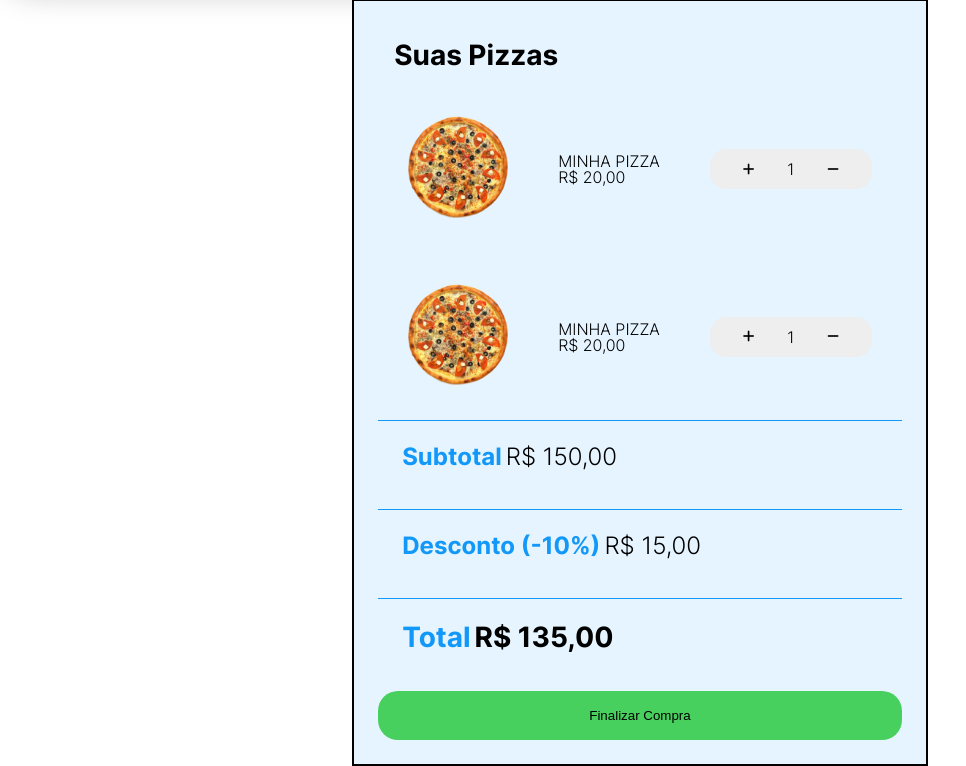
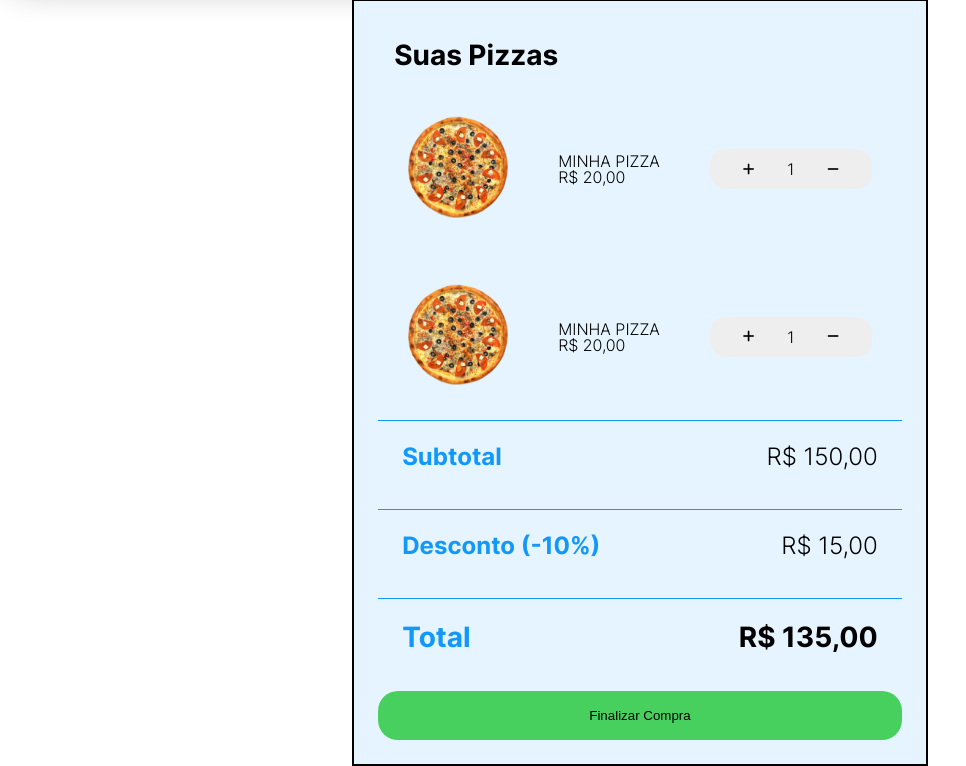
Before and after one commit to Yurinunes22/prjPizzaria, a PHP site: page / in a window 1280 px wide. Shown: the part 3063-3829 px from the top of the page, without its empty margins (0-966 px from the left). Run offline with PHP 8.4, Linux system fonts and the light colour scheme; some libraries are stand-ins or nearby versions.

Commit message:
ajuste finais carrinho

```diff
--- a/css/style.css
+++ b/css/style.css
@@ -311,15 +311,21 @@ padding: 16px;
 
 }
 .carrinho__subtotal{
+    display: flex;
+    justify-content: space-between;
     padding: 24px;
     border-top:1px solid #1298f8;
 }
 
 .carrinho__desconto{
+    display: flex;
+    justify-content: space-between;
     padding: 24px;
     border-top:1px solid #1298f8;
 }
 .carrinho__valor-Total{
+    display: flex;
+    justify-content: space-between;
     padding: 24px;
     border-top:1px solid #1298f8;
 }
@@ -332,6 +338,7 @@ padding: 16px;
 }
 
 .preco-final-sub{
+
     font-size: 24px;
     font-family: var(--font-light);
 }
```
